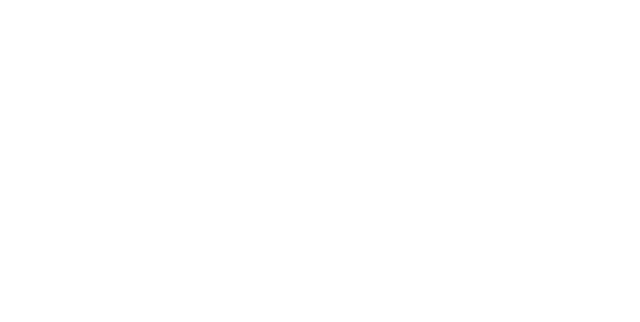
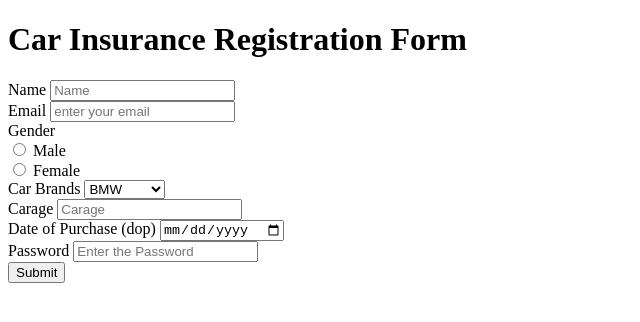
Before and after one commit to acciojob/car-insurance-form-adityaG9999, a website: page main.html in a window 1280 px wide. Shown: the whole page, without its empty margins (0-640 px from the left). Drawn offline with Linux system fonts and the light colour scheme.

Commit message:
created a submission

```diff
--- a/main.html
+++ b/main.html
@@ -8,6 +8,41 @@
 
 <body>
 	<!-- the entire body must be written by student -->
+	<h1> <b>Car Insurance Registration Form</b></h1>
+	<form id= "car insurance ">
+		<label for= name id="name" name="name">Name</label>
+		<input type ="text" for =name id ="name" placeholder="Name">
+		<br>
+		<label for ="email" id= "email" name="email">Email</label>
+		<input type =email id ="email" name = "email " placeholder="enter your email">
+		<br>
+		<label for= gender name="gender" id ="gender">Gender</label>
+		<br>
+		<input type = "radio" for ="gender" id ="gender" name="gender" value="male">
+		<label for = "male">Male</label>
+		<br>
+		<input type = "radio" for ="gender" id ="gender" name="gender" value="female">
+		<label for = "Female">Female</label>
+		<br>
+		<label for="cars" >Car Brands</label>
+
+		 <select for ="cars " id ="cars" name = "cars" form="car insurance">
+			 <option value ="BMW">BMW</option>
+			 <option value ="Audi">Audi</option>
+			 <option value ="Mercedez">Mercedez</option>
+		 </select>
+		<br>
+		<label for ="carage" >Carage</label>
+		<input type= "number" for ="carage" id="carage" name="carage" placeholder="Carage">
+		<br>
+		<label for ="dop">Date of Purchase (dop)</label>
+		<input type ="date" for="dop" name="dop " id="dop">
+		<br>
+		<label for= "passwaord">Password</label>
+		<input type ="password" for="password" id = "password" name="password" placeholder= "Enter the Password">
+		<br>
+		<input type = "submit">
+	</form>
     <script type="text/javascript" src="./script.js">
 </script>
 
```
